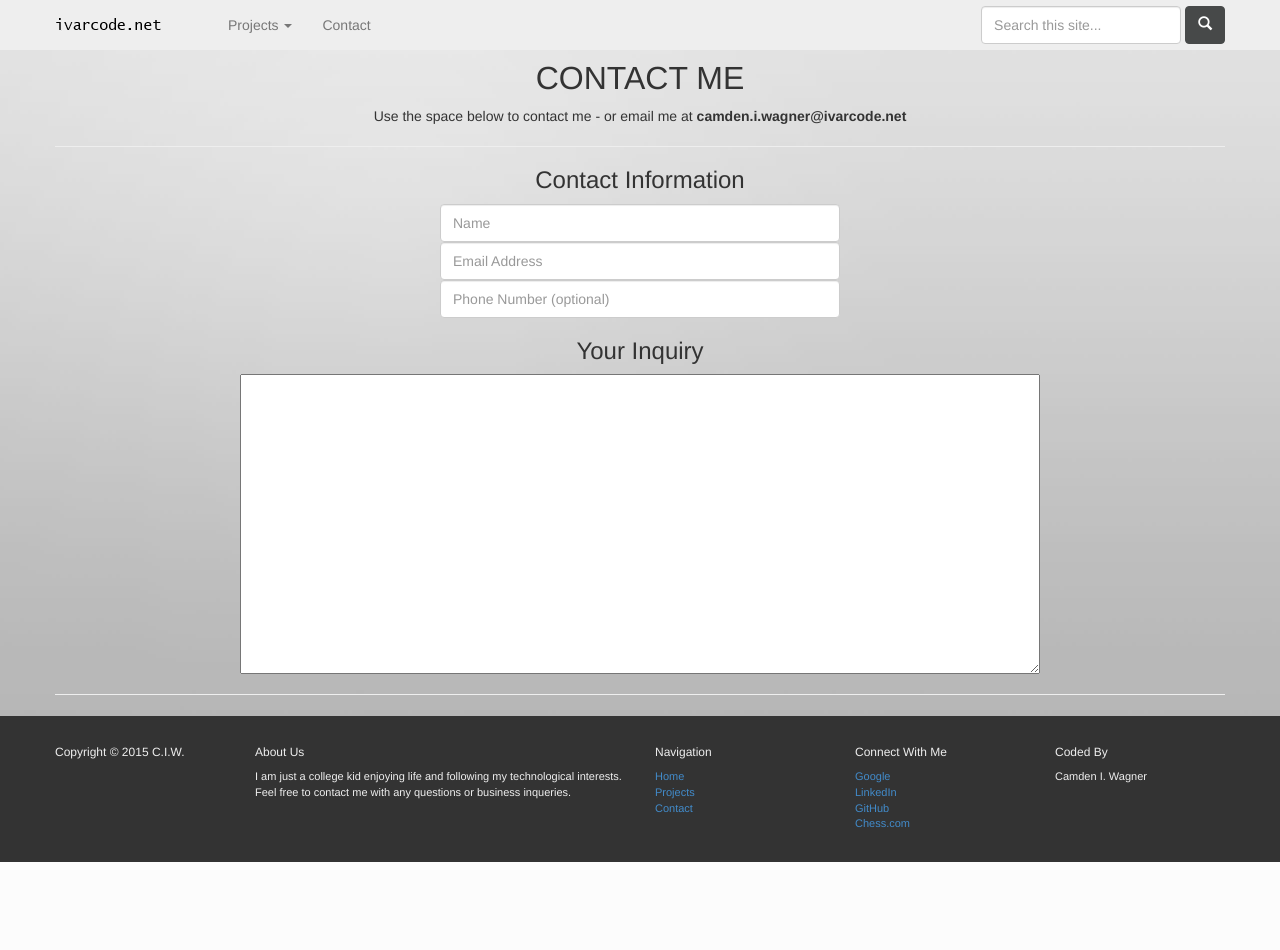
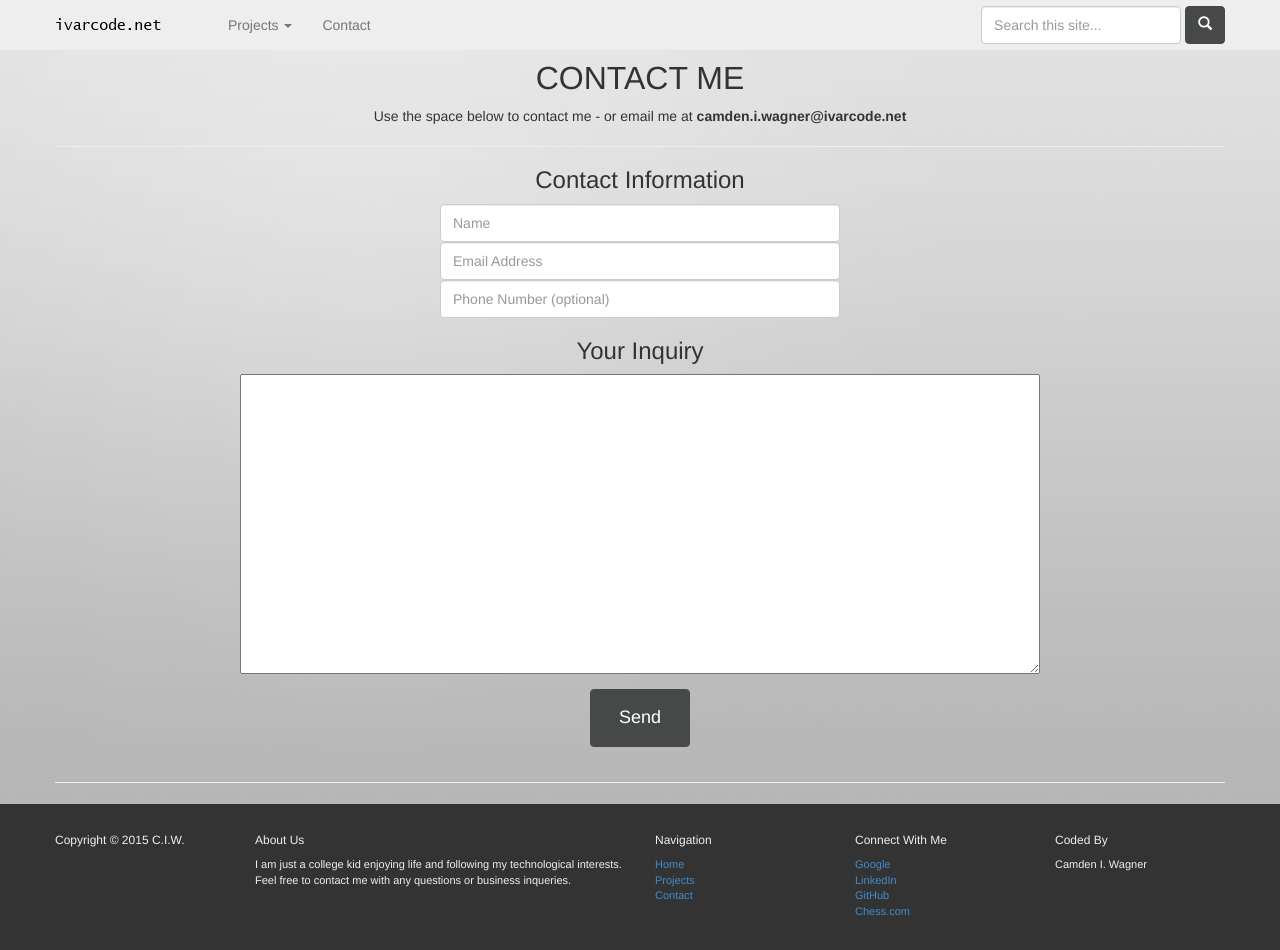
Before and after one commit to ivarcode/www, a PHP site: page /php/contact.php in a window 1280 px wide. Before the commit the page ends 862 px from the top, so only its background shows below. Run offline with PHP 8.4, Linux system fonts and the light colour scheme; some libraries are stand-ins or nearby versions.

Commit message:
adding submit button on inquiry form

```diff
--- a/includes/css/styles.css
+++ b/includes/css/styles.css
@@ -59,6 +59,10 @@ ul.unstyled {
 #contact_inquiry {
    width: 800px;
    height: 300px;
+}
+#inquiry_submit {
+   margin: 15px;
+   width: 100px;
 }
 
 
--- a/php/contact.php
+++ b/php/contact.php
@@ -49,6 +49,7 @@ File: contact.php
 					<center><input type="text" class="form-control" placeholder="Phone Number (optional)" id="contact_phone"></center>
 					<h3><center>Your Inquiry</center></h3>
 					<center><textarea rows="5" id="contact_inquiry"></textarea></center>
+					<center><button type="submit" class="btn btn-default" id="inquiry_submit"><h4>Send</h4></button></center>
 					<hr>
 					<!--<img src="img/hs.png" class="thumbnail pull-left">
 					<h1>Camden Ivar Wagner</h1>
```
